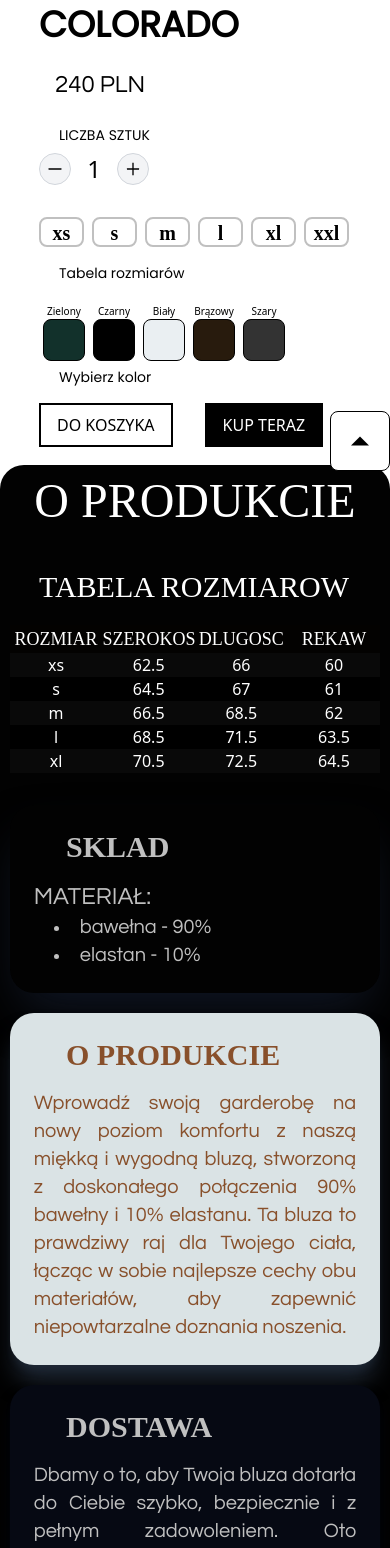
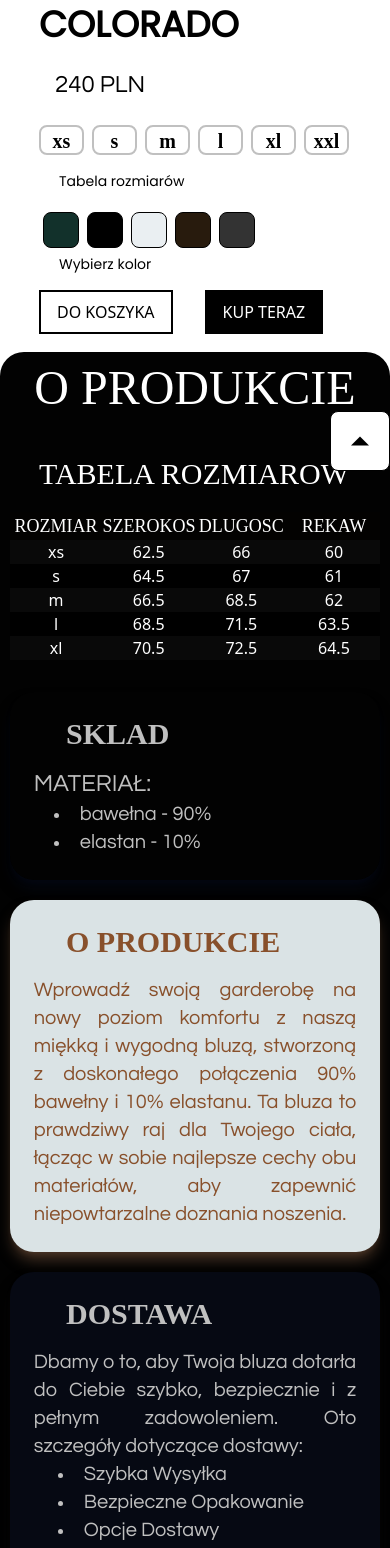
Before and after one commit to K0ntek/LGTHNK, a React (Vite) app in the folder LIGTHINK/: page /product/1 in a window 390 px wide. Shown: the part 373-1921 px from the top of the page. Built offline with nearby package versions, Linux system fonts and the light colour scheme; a web font is replaced by a local one.

Commit message:
Update Product.jsx

```diff
--- a/LIGTHINK/src/components/Product.jsx
+++ b/LIGTHINK/src/components/Product.jsx
@@ -183,7 +183,7 @@ const Product = () => {
 					<h1 className=" font-poppins font-extrabold text-4xl">{product.title}</h1>
 					<p className="mt-6 ml-4 font-questrial text-2xl">{product.price * counter} PLN</p>
 
-					<div className=" mt-6">
+					{/* <div className=" mt-6">
 						<p className="font-poppins text-sm ml-5">LICZBA SZTUK</p>
 						<div className="flex space-x-2 w-fit">
 							<button className=" aspect-square w-8 m-auto text-lg rounded-full border-[1px] border-gray-300 bg-gray-100 hover:bg-gray-300 transition-all duration-200" onClick={decrease}>
@@ -194,7 +194,7 @@ const Product = () => {
 								<AiOutlinePlus className='text-center mx-auto'/>
 							</button>
 						</div>
-					</div>
+					</div> */}
 
 					<div className="mt-6 mb-4">
 						{/* <h1 className=" font-questrial font-bold text-xl ml-3">ROZMIAR</h1> */}
@@ -224,15 +224,15 @@ const Product = () => {
 
 					<div>
 
-						<div className='grid grid-cols-5 w-[250px] my-3'>
+						<div className='grid grid-cols-5 w-[220px] my-3'>
 						{product["colors"]?.map((element)=>{
 									return(
 										<div className='group p-1' onClick={() => changeActiveColor(element.id)}>
-											<p className=' text-[10px] text-center'>{element.colorName}</p>
+											{/* <p className=' text-[12px] text-center font-poppins'>{element.colorName}</p> */}
 											<div className=
 											{`${
 												activeColor == element.id ? 'activeColor' : ''
-											} color  w-full rounded-lg aspect-[1/1] relative overflow-hidden hover:rounded-2xl transition-all duration-200`} style={{background: `${element.color}`}}>
+											} color  w-full rounded-lg aspect-[1/1] relative overflow-hidden`} style={{background: `${element.color}`}}>
 												{/* <div className=' absolute top-0 left-0 w-full h-full group-hover:bg-gradient-to-t from-black/30 to-transparent'>
 													<div><p className=' absolute bottom-[-20px] left-[50%] translate-x-[-50%] font-questrial text-sm text-white group-hover:bottom-[30px] transition-all duration-200'>{element.colorName}</p></div>
 												</div> */}
@@ -257,7 +257,7 @@ const Product = () => {
 		</div>
 
 
-		<div className="w-full min-h-fit bg-[#000000] mt-[10%] relative">
+		<div className="w-full min-h-fit bg-[#000000] mt-[10%] relative pb-9">
 			<div className="md:w-[70%] bg-[#020202] rounded-3xl h-fit relative md:left-[15%] md:top-[-30px] sm:top-[-50px] top-[-30px]">
 
 				<div className="relative w-full">
@@ -349,7 +349,7 @@ const Product = () => {
 				</div>
 
 				<div className="grid lg:grid-cols-2 text-white w-[100%] mx-auto gap-5 mt-8 relative lg:top-[20px] ">
-						<div className='w-[95%] mx-auto p-6 bg-[#020202] text-[silver] rounded-3xl z-[5] shadow-2xl shadow-gray-900'>
+						<div className='w-[95%] mx-auto p-6 bg-[#020202] text-[silver] rounded-3xl z-[5] shadow-lg shadow-gray-950'>
 							<h1 className=' text-3xl font-megrim ml-[10%] font-bold'>SKLAD</h1>
 							<div className="font-questrial">
 									<div>
@@ -365,12 +365,12 @@ const Product = () => {
 									</div>
 							</div>
 						</div>
-						<div className='w-[95%] mx-auto p-6 bg-[#DAE3E5] text-[#88502b] rounded-3xl relative md:left-[50px] lg:left-0 lg:top-[60px] z-[5] shadow-xl shadow-gray-800'>
+						<div className='w-[95%] mx-auto p-6 bg-[#DAE3E5] text-[#88502b] rounded-3xl relative md:left-[50px] lg:left-0 lg:top-[60px] z-[5] shadow-lg shadow-[#4b3526]'>
 							<h1 className=' text-3xl font-megrim ml-[10%] font-bold'>O PRODUKCIE</h1>
 							<p className='text-justify mt-4 font-questrial text-xl' >{product.description}</p>
 						</div>
 
-						<div className='w-[95%] mx-auto p-6 bg-[#060913] text-[silver] rounded-3xl relative lg:left-[40px] z-[5] shadow-lg shadow-gray-950'>
+						<div className='w-[95%] mx-auto p-6 bg-[#060913] text-[silver] rounded-3xl relative lg:left-[40px] z-[5] shadow-lg shadow-[#0a0908]'>
 							<h1 className=' text-3xl font-megrim ml-[10%] font-bold'>DOSTAWA</h1>
 								<div className=" font-questrial text-xl">
 									<p className='text-justify mt-4'>Dbamy o to, aby Twoja bluza dotarła do Ciebie szybko, bezpiecznie i z pełnym zadowoleniem. Oto szczegóły dotyczące dostawy:</p>
```
